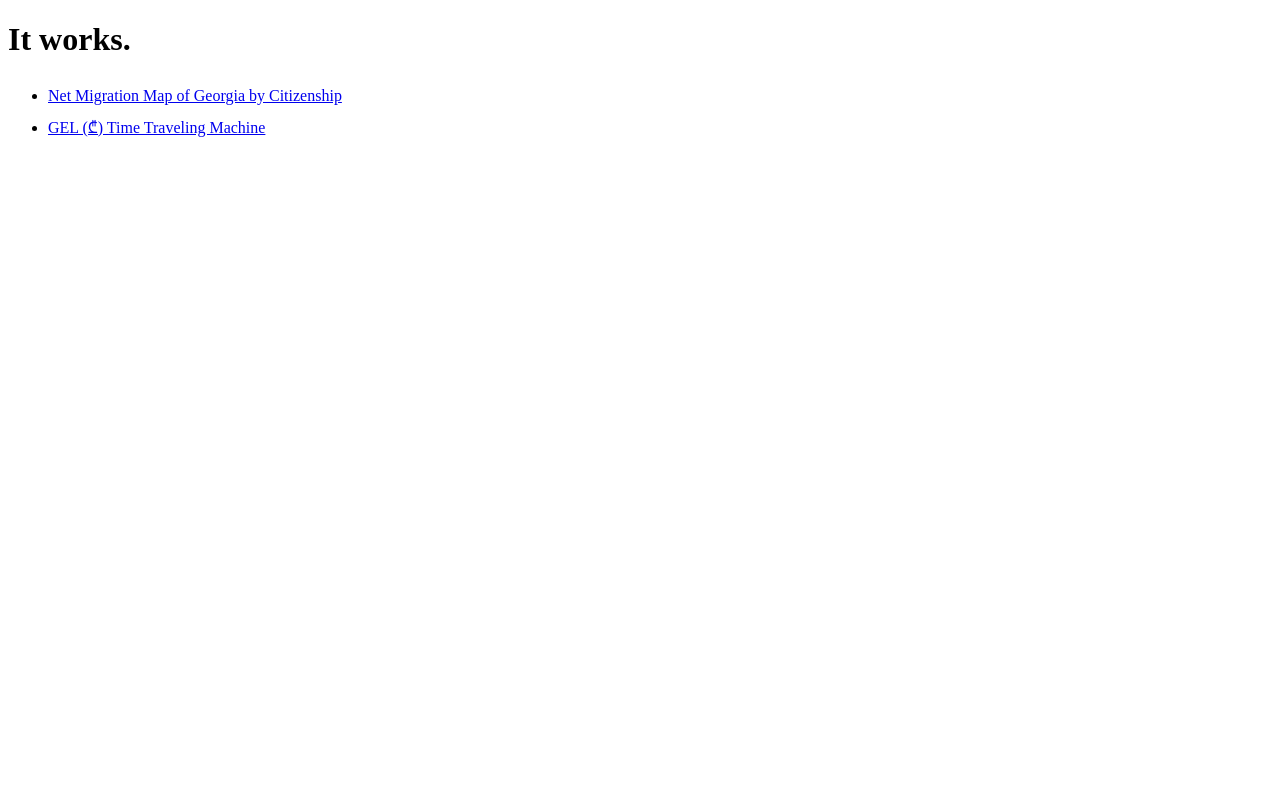
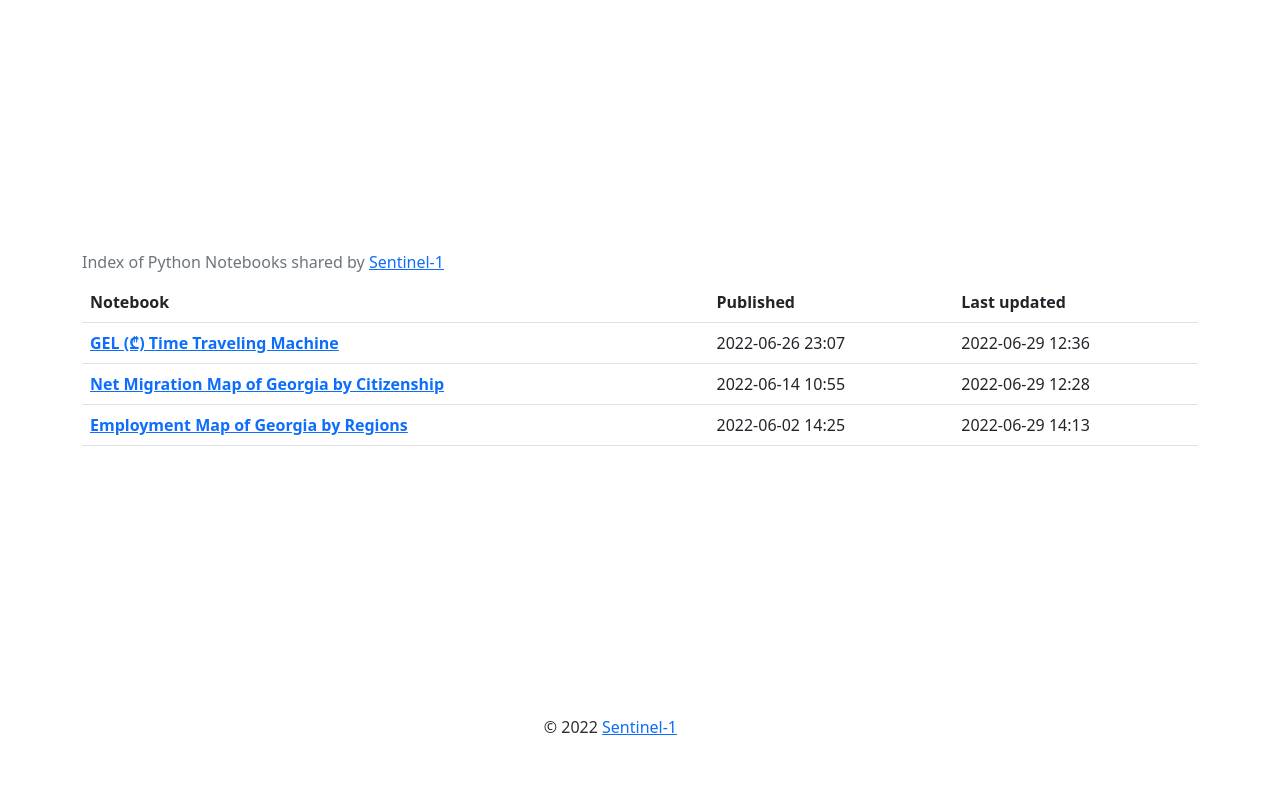
Before and after one commit to sentinel-1/sentinel-1.github.io, a plain HTML site: page docs/index.html in a window 1280 px wide. Drawn offline with nearby package versions, Linux system fonts and the light colour scheme.

Commit message:
Replace the list with the table & add next notebook link

```diff
--- a/docs/index.html
+++ b/docs/index.html
@@ -11,14 +11,88 @@
     }
 
   </style>
+
+  <link href="https://cdn.jsdelivr.net/npm/bootstrap@5.2.0-beta1/dist/css/bootstrap.min.css" rel="stylesheet" integrity="sha384-0evHe/X+R7YkIZDRvuzKMRqM+OrBnVFBL6DOitfPri4tjfHxaWutUpFmBp4vmVor" crossorigin="anonymous">
+  <style>
+    html,
+    body {
+      height: 100%;
+      margin: 0;
+      padding: 0;
+      color: #2e2e2e;
+    }
+
+    main {
+      min-height: calc(100% - 7.4rem - 3ex);
+      margin: 0;
+      padding: 0;
+      display: flex;
+      flex-direction: column;
+      align-items: center;
+      justify-content: center;
+    }
+
+    footer {
+      height: calc(7.4rem + 3ex);
+      margin: 0;
+      padding: 0;
+      text-align: center;
+    }
+
+  </style>
 </head>
 
 <body>
-  <h1>It works.</h1>
-  <ul>
-    <li><a href="/net_migration_map_Georgia/">Net Migration Map of Georgia by Citizenship</a></li>
-    <li><a href="/GEL_time_traveling_machine/">GEL (₾) Time Traveling Machine</a></li>
-  </ul>
+  <main>
+    <div class="container">
+      <div class="table-responsive rable-hover mt-5">
+        <table class="table caption-top align-middle">
+          <caption>Index of Python Notebooks shared by <a href="https://github.com/sentinel-1">Sentinel-1</a></caption>
+          <thead>
+            <tr>
+              <th scope="col">Notebook</th>
+              <th scope="col">Published</th>
+              <th scope="col">Last updated</th>
+            </tr>
+          </thead>
+          <tbody>
+            <tr>
+              <th scope="row"><a href="/GEL_time_traveling_machine/">GEL (₾) Time Traveling Machine</a></th>
+              <td> 2022-06-26 23:07 </td>
+              <td> 2022-06-29 12:36 </td>
+            </tr>
+            <tr>
+              <th scope="row"><a href="/net_migration_map_Georgia/">Net Migration Map of Georgia by Citizenship</a></th>
+              <td> 2022-06-14 10:55 </td>
+              <td> 2022-06-29 12:28 </td>
+            </tr>
+            <tr>
+              <th scope="row"><a href="/employment_map_Georgia/">Employment Map of Georgia by Regions</a></th>
+              <td> 2022-06-02 14:25 </td>
+              <td> 2022-06-29 14:13 </td>
+            </tr>
+          </tbody>
+        </table>
+      </div>
+    </div>
+    </div>
+  </main>
+  <footer>
+    <div class="container" style="display:flex; flex-direction: row; justify-content: center; align-items: center;">
+      <p style="margin: 3.7em auto;"> © 2022
+        <a href="https://github.com/sentinel-1" target="_blank">Sentinel-1</a>
+      </p>
+      <!-- TOP.GE ASYNC COUNTER CODE -->
+      <div id="top-ge-counter-container" data-site-id="116052" style="margin-right: 3.7em;float: right;"></div>
+      <script async src="//counter.top.ge/counter.js"></script>
+      <!-- / END OF TOP.GE COUNTER CODE -->
+      <!-- ANALYTICS.LAGOGAL.COM -->
+      <div id="analytics-lagogal-com-access" data-site-id="20221" style="margin: 0;padding: 0;"></div>
+      <script async src="//analytics.lagogal.com/access.js"></script>
+      <!-- / END OF ANALYTICS.LAGOGAL.COM -->
+    </div>
+  </footer>
+
 </body>
 
 </html>
```
